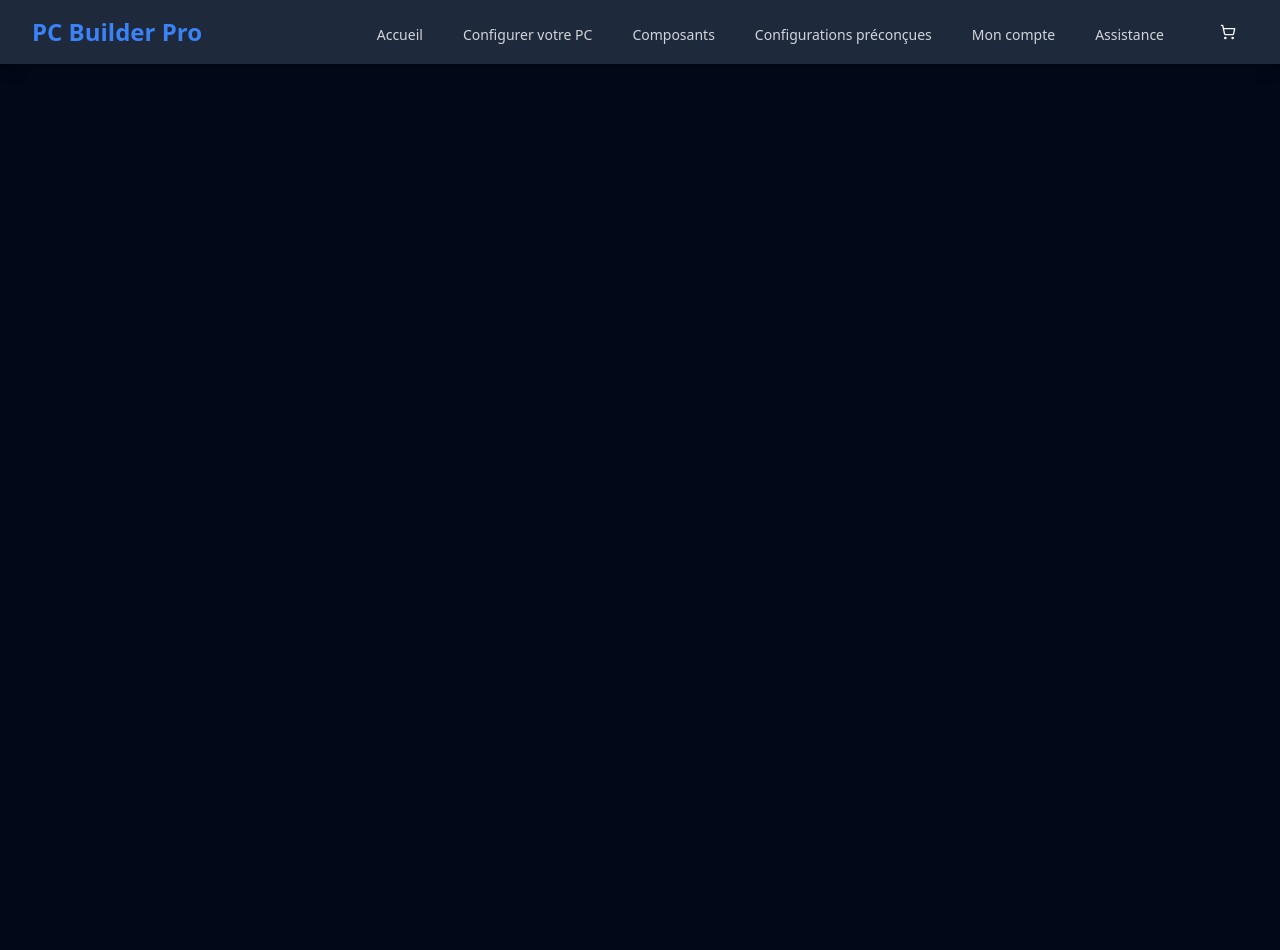
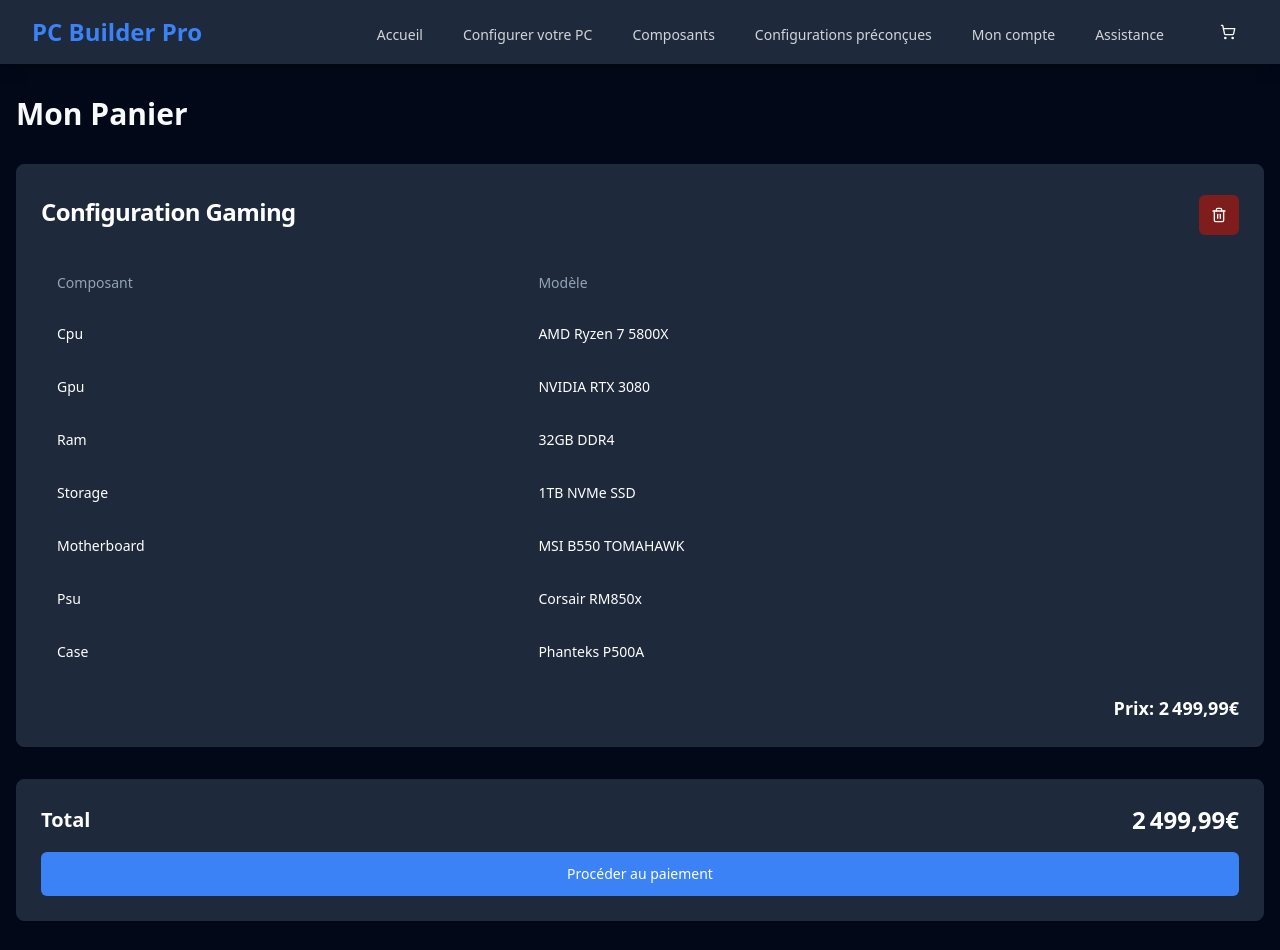
Before and after one commit to vesty91/pc-configurator-PRO, a React (Vite) app: page /cart in a window 1280 px wide. Shown: the top 950 px of the page. Before the commit the page ends 800 px from the top, so only its background shows below. Built offline with nearby package versions, Linux system fonts and the light colour scheme.

Commit message:
Add page to cart functionality
Implemented functionality to add a page to the cart. This change enhances the user experience by allowing users to easily manage their selections.
[skip gpt_engineer]

```diff
--- a/src/App.tsx
+++ b/src/App.tsx
@@ -6,6 +6,7 @@ import { BrowserRouter, Routes, Route } from "react-router-dom"
 import Navbar from "./components/Navbar"
 import Index from "./pages/Index"
 import Configure from "./pages/Configure"
+import Cart from "./pages/Cart"
 
 const queryClient = new QueryClient()
 
@@ -18,6 +19,7 @@ const App = () => (
           <Routes>
             <Route path="/" element={<Index />} />
             <Route path="/configure" element={<Configure />} />
+            <Route path="/cart" element={<Cart />} />
           </Routes>
         </BrowserRouter>
       </div>
--- a/src/components/Navbar.tsx
+++ b/src/components/Navbar.tsx
@@ -6,7 +6,7 @@ import { Badge } from '@/components/ui/badge';
 
 const Navbar = () => {
   const [isOpen, setIsOpen] = useState(false);
-  const [cartCount, setCartCount] = useState(0); // Nous ajouterons la logique de state management plus tard
+  const [cartCount, setCartCount] = useState(0);
 
   const menuItems = [
     { name: 'Accueil', path: '/' },
@@ -39,6 +39,7 @@ const Navbar = () => {
                 </Link>
               ))}
               <div className="relative">
+                <Link to="/cart">
                   <Button variant="ghost" size="icon" className="ml-4 relative">
                     <ShoppingCart className="h-5 w-5" />
                     {cartCount > 0 && (
@@ -50,6 +51,7 @@ const Navbar = () => {
                       </Badge>
                     )}
                   </Button>
+                </Link>
               </div>
             </div>
           </div>
@@ -81,6 +83,7 @@ const Navbar = () => {
               </Link>
             ))}
             <div className="relative inline-block">
+              <Link to="/cart">
                 <Button variant="ghost" size="icon" className="ml-2 relative">
                   <ShoppingCart className="h-5 w-5" />
                   {cartCount > 0 && (
@@ -92,6 +95,7 @@ const Navbar = () => {
                     </Badge>
                   )}
                 </Button>
+              </Link>
             </div>
           </div>
         </div>
--- /dev/null
+++ b/src/pages/Cart.tsx
@@ -0,0 +1,91 @@
+import React from 'react'
+import { Card, CardContent, CardHeader, CardTitle } from '@/components/ui/card'
+import { Button } from '@/components/ui/button'
+import { Table, TableBody, TableCell, TableHead, TableHeader, TableRow } from '@/components/ui/table'
+import { Trash2 } from 'lucide-react'
+
+const Cart = () => {
+  // Pour l'instant, nous utilisons des données statiques
+  const cartItems = [
+    {
+      id: 1,
+      type: 'Configuration Gaming',
+      components: {
+        cpu: 'AMD Ryzen 7 5800X',
+        gpu: 'NVIDIA RTX 3080',
+        ram: '32GB DDR4',
+        storage: '1TB NVMe SSD',
+        motherboard: 'MSI B550 TOMAHAWK',
+        psu: 'Corsair RM850x',
+        case: 'Phanteks P500A'
+      },
+      price: 2499.99
+    }
+  ]
+
+  const total = cartItems.reduce((sum, item) => sum + item.price, 0)
+
+  return (
+    <div className="container mx-auto py-8 px-4">
+      <h1 className="text-3xl font-bold mb-8">Mon Panier</h1>
+
+      {cartItems.length === 0 ? (
+        <Card>
+          <CardContent className="py-8">
+            <p className="text-center text-muted-foreground">Votre panier est vide</p>
+          </CardContent>
+        </Card>
+      ) : (
+        <>
+          {cartItems.map((item) => (
+            <Card key={item.id} className="mb-6">
+              <CardHeader className="flex flex-row items-center justify-between">
+                <CardTitle>{item.type}</CardTitle>
+                <Button variant="destructive" size="icon">
+                  <Trash2 className="h-4 w-4" />
+                </Button>
+              </CardHeader>
+              <CardContent>
+                <Table>
+                  <TableHeader>
+                    <TableRow>
+                      <TableHead>Composant</TableHead>
+                      <TableHead>Modèle</TableHead>
+                    </TableRow>
+                  </TableHeader>
+                  <TableBody>
+                    {Object.entries(item.components).map(([key, value]) => (
+                      <TableRow key={key}>
+                        <TableCell className="font-medium capitalize">{key}</TableCell>
+                        <TableCell>{value}</TableCell>
+                      </TableRow>
+                    ))}
+                  </TableBody>
+                </Table>
+                <div className="mt-4 text-right">
+                  <p className="text-lg font-semibold">
+                    Prix: {item.price.toLocaleString('fr-FR')}€
+                  </p>
+                </div>
+              </CardContent>
+            </Card>
+          ))}
+
+          <Card className="mt-8">
+            <CardContent className="py-6">
+              <div className="flex justify-between items-center">
+                <p className="text-xl font-semibold">Total</p>
+                <p className="text-2xl font-bold">{total.toLocaleString('fr-FR')}€</p>
+              </div>
+              <Button className="w-full mt-4" size="lg">
+                Procéder au paiement
+              </Button>
+            </CardContent>
+          </Card>
+        </>
+      )}
+    </div>
+  )
+}
+
+export default Cart
```
Lines whose indentation alone changed are shown as unchanged.
